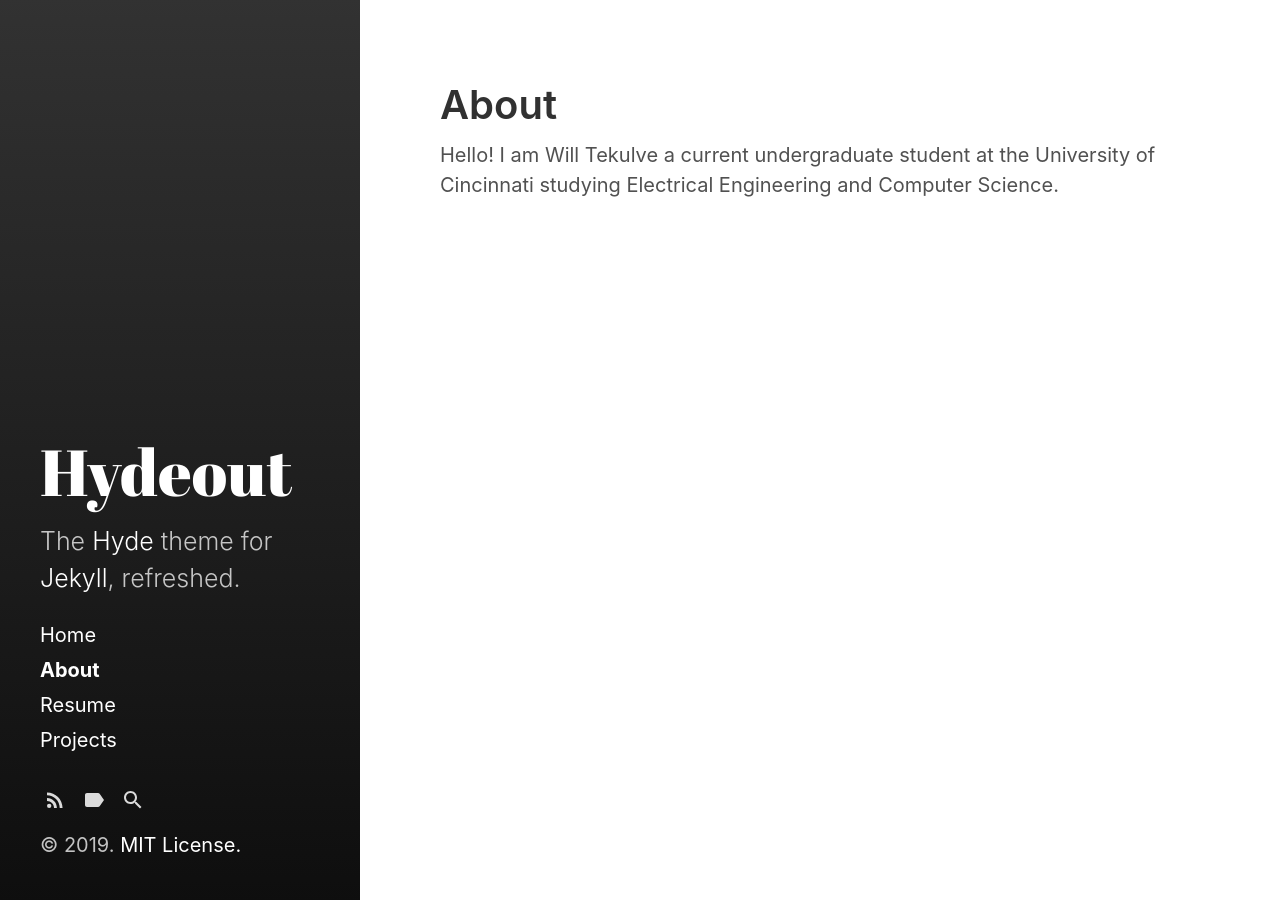
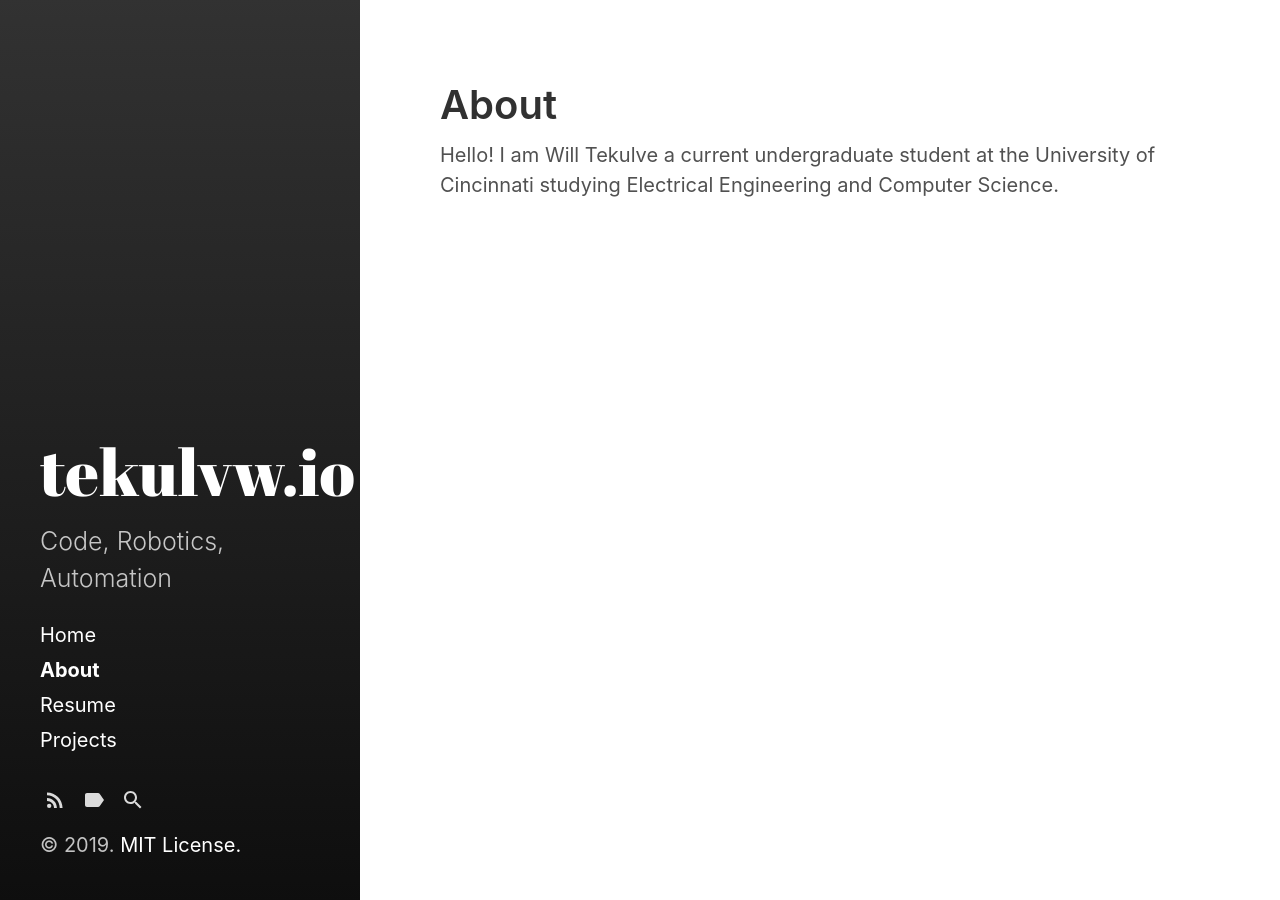
Before and after one commit to tekulvw/tekulvw.github.io, a Jekyll site: the page built from about.md, in a window 1280 px wide. Built offline with Jekyll 4.4.1, drawn with Linux system fonts in a browser that asks for light colours.

Commit message:
Update sidebar

```diff
--- a/_config.yml
+++ b/_config.yml
@@ -3,9 +3,9 @@ markdown:         kramdown
 highlighter:      rouge
 
 # Setup
-title:            Hydeout
+title:            tekulvw.io
 tagline:          'A Jekyll theme'
-description:      'The <a href="http://hyde.getpoole.com" target="_blank">Hyde</a> theme for <a href="http://jekyllrb.com" target="_blank">Jekyll</a>, refreshed.'
+description:      'Code, Robotics, Automation'
 url:              http://tekulvw.io
 baseurl:          '/'
                   # the optional subpath of your site, e.g. "/blog"
```
